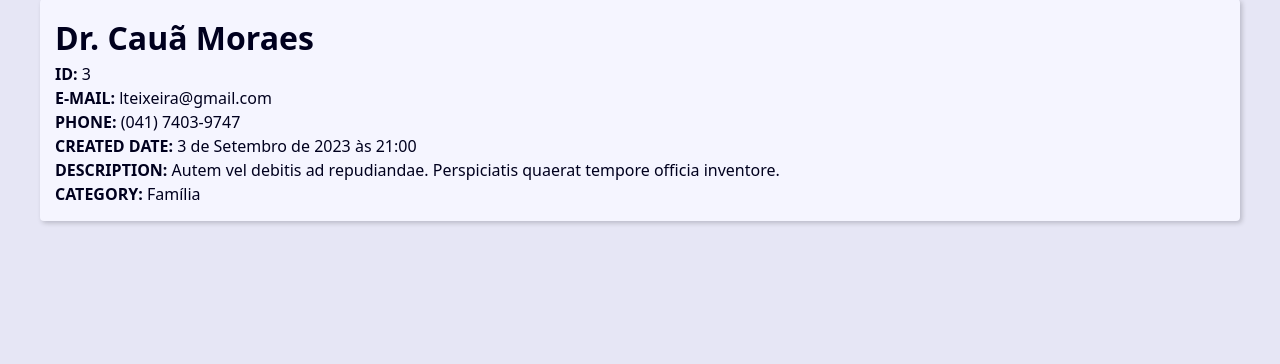
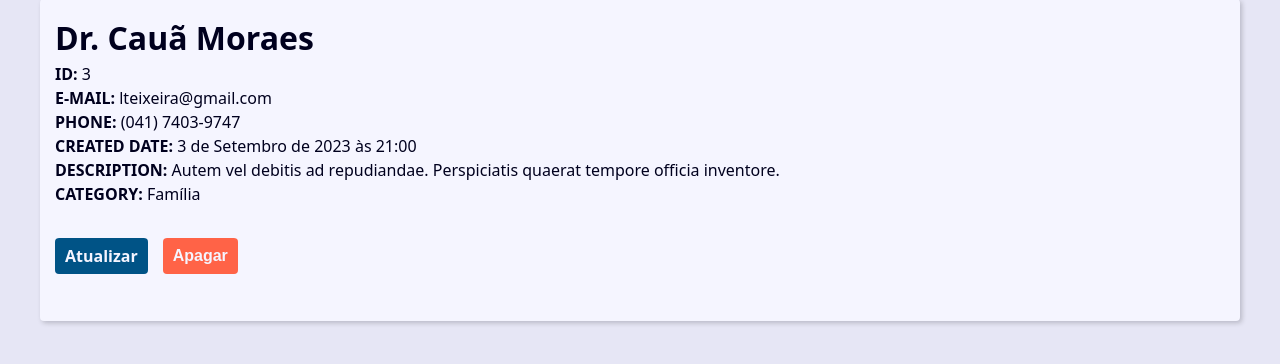
Before and after one commit to RaulTeles/AgendaWeb2.0, a Django app: page /contato/3/detail in a window 1280 px wide. Shown: the part 270-634 px from the top of the page. Run offline with Django 4.2, Linux system fonts and the light colour scheme; data comes from the database, SQL or seed files in the repository; both versions use the stored data as it was after the commit.

Commit message:
Criando botão de delete para apagar os contatos

```diff
--- a/base/static/global/css/style.css
+++ b/base/static/global/css/style.css
@@ -297,11 +297,12 @@
     color: var(--clr-white);
     font-weight: bold;
     border: none;
-    padding: 1rem 2rem;
+    padding: 1rem 3rem;
     border-radius: var(--default-border-radius);
     cursor: pointer;
     transition: filter var(--transition-fast) ease-in-out;
   }
+
 
   .btn:hover {
     filter: brightness(90%);
@@ -312,3 +313,27 @@
     filter: brightness(80%);
     box-shadow: 0 0 5px var(--link-dark-color);
   }
+
+.contact-links {
+  margin-block: calc(var(--small-font-size) * 2);
+  display: flex;
+  align-items: center;
+  gap: 0 var(--spacing);
+}
+
+.btn-link {
+  font-size: var(--small-font-size);
+  text-decoration: none;
+  font-weight: bold;
+  padding: 1rem;
+  display: block;
+  line-height: var(--small-font-size);
+}
+
+.btn-delete {
+  background: tomato;
+}
+
+.btn-confirmar {
+  background: black;
+}
--- a/contact/templates/contact/contact.html
+++ b/contact/templates/contact/contact.html
@@ -28,6 +28,21 @@
                 <b>CATEGORY: </b>
                 {{pagina_contato.category}}
             </p>
+
+            <div class="contact-links">
+                <a class="btn btn-link" href="{% url 'contact:update' pagina_contato.id %}">Atualizar</a>
+
+                <form action="{% url 'contact:delete' pagina_contato.id %}" method="post">
+                    {% csrf_token %}
+
+                    {% if confirmation == 'no' %}
+                        <input type="hidden" name="confirmation" value="yes">
+                        <button class="btn btn-link btn-confirmar" type="submit">Confirmação</button>
+                        {% else %}
+                        <button class="btn btn-link btn-delete" type="submit">Apagar</button>
+                    {% endif %}
+                </form>
+            </div>
     </div>
 
 {% endblock content %}
--- a/contact/urls.py
+++ b/contact/urls.py
@@ -12,10 +12,14 @@ urlpatterns = [
     path('search/', views.search, name='search'),
 
     #orientações e recomendações para a fomatar a url (CRUD)
+
     path('contato/<int:contact_id>/detail', views.contatos, name='contatos'), #Read
+
     path('contato/create/', views.create, name='create'), #Create
+
     path('contato/<int:contact_id>/update', views.update, name='update'), #update
-    # path('contato/<int:contact_id>/delete', views.contatos, name='contatos'), #delete
+
+    path('contato/<int:contact_id>/delete', views.delete, name='delete'), #delete
 ]
 
 #informando o caminho da pasta media onde contém os arquivos
```
Also changed, not shown: contact/views/contact_forms.py (+16 -0 lines), db.sqlite3.
